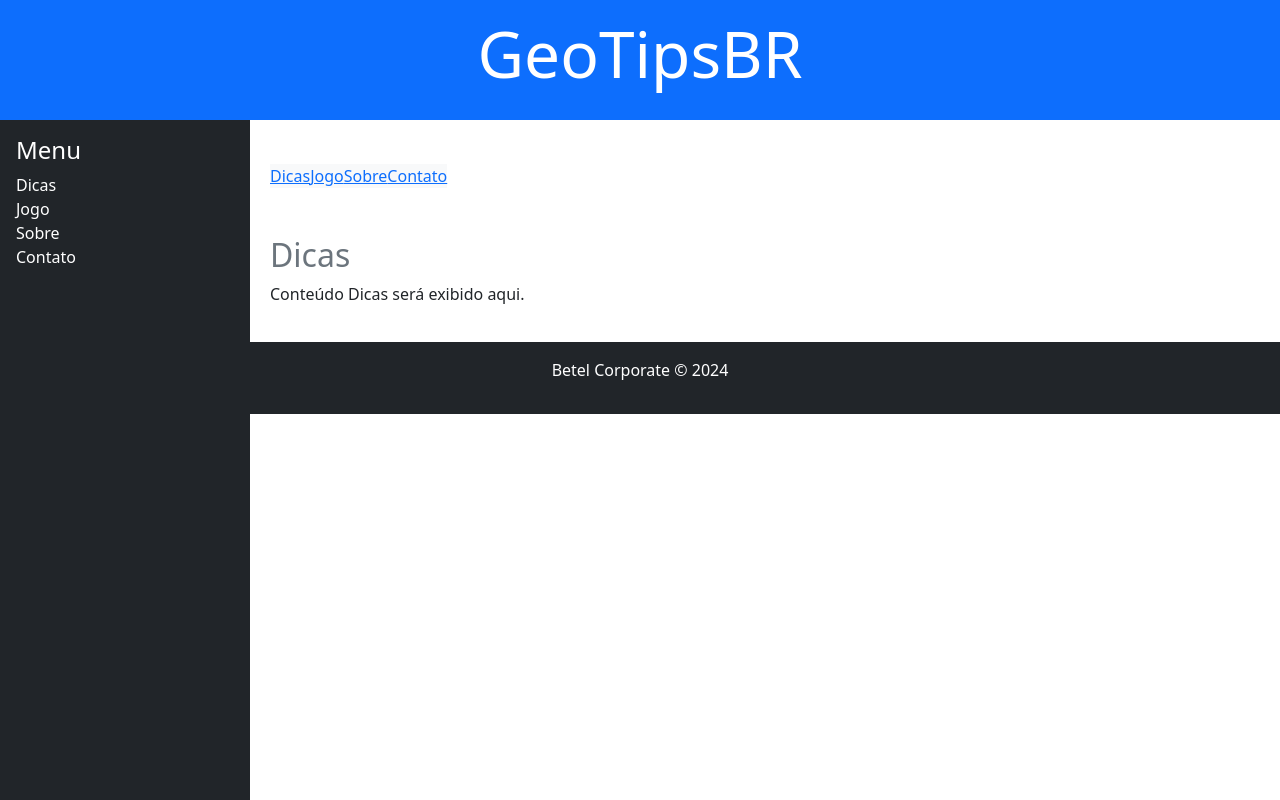
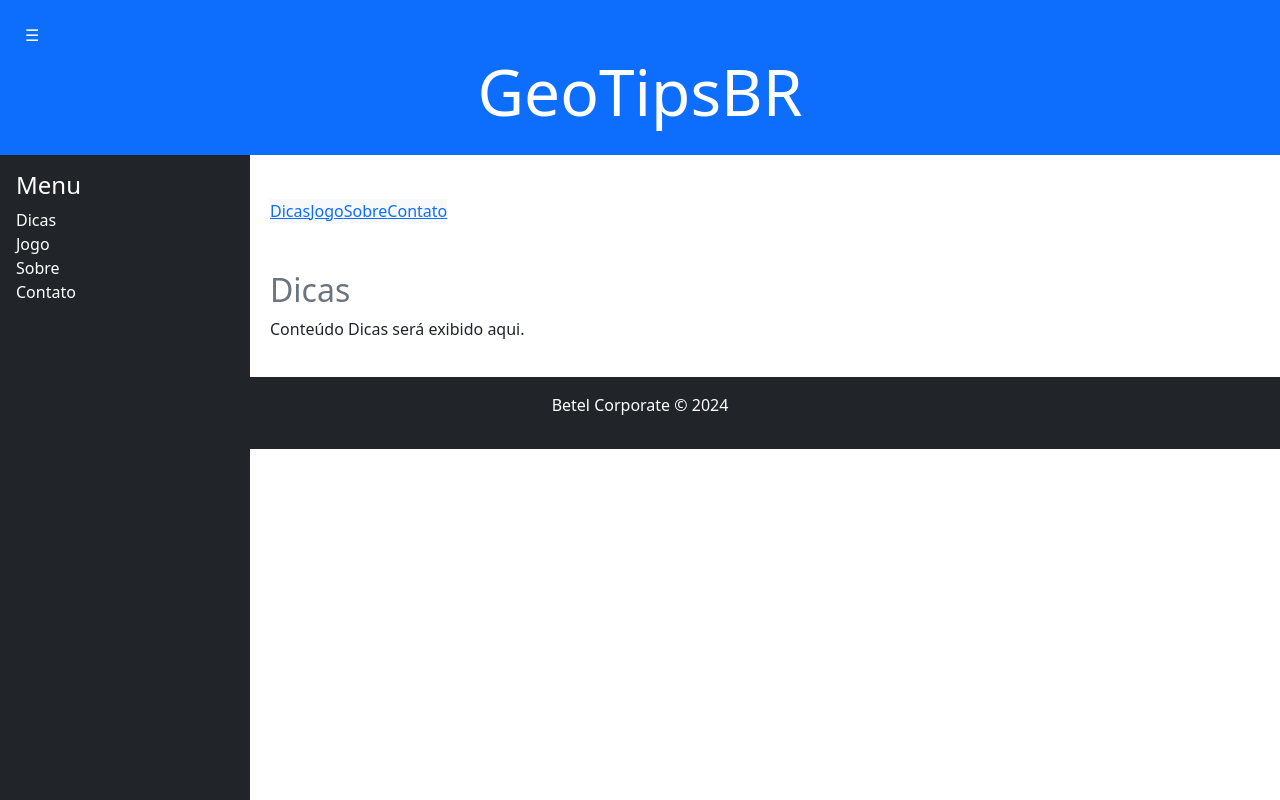
Before and after one commit to JoaoGuilhermeAlvesSantos/geotipsbr, a plain HTML site: page docs/index.html in a window 1280 px wide. Drawn offline with nearby package versions, Linux system fonts and the light colour scheme.

Commit message:
Atualização do deploy: 2024-11-05 22:04:10

```diff
--- a/docs/css/style.css
+++ b/docs/css/style.css
@@ -1,25 +1 @@
 /* css/style.css */
-header {
-    min-height: 100px;
-}
-
-/* Ajuste o padding conforme o tamanho da tela */
-@media (max-width: 576px) {
-    header {
-        min-height: 80px; /*telas pequenas*/
-    }
-}
-
-@media (min-width: 768px) {
-    header {
-        min-height: 120px; /*telas médias*/
-    }
-}
-
-/* para o body ocupar a tela inteira */
-body, html {
-    width: 100%;
-    height: 100%;
-    margin: 0; /* Remove margens padrão */
-    padding: 0; /* Remove padding padrão */
-}
--- a/docs/index.html
+++ b/docs/index.html
@@ -15,6 +15,7 @@
     <!-- Cabeçalho -->
     <header class="bg-primary text-white py-3">
         <div class="container-fluid">
+             <button class="btn btn-primary d-block" id="toggleButton">☰</button>
             <div class="row justify-content-center">
                 <div class="col-12">
                     <h1 class="text-center display-3">GeoTipsBR</h1>
@@ -27,7 +28,7 @@
     <div class="d-flex">
         <!-- Sidebar -->
         <div class="sidebar bg-dark text-white p-3 position-fixed" id="sidebar" style="width: 250px; height: 100vh; left: 0;">
-            <h4 class="text-white">Menu</h4>
+                 <h4 class="text-white">Menu</h4>
             <ul class="list-unstyled">
                 <li><a href="#dicas" onclick="navigateTo('Dicas')" class="text-white text-decoration-none">Dicas</a></li>
                 <li><a href="#jogo" onclick="navigateTo('Jogo')" class="text-white text-decoration-none">Jogo</a></li>
@@ -40,7 +41,6 @@
         <div class="content ms-auto" style="margin-left: 250px; padding: 20px; width: calc(100% - 250px);">
             <!-- Navegação -->
             <div class="d-flex justify-content-between mb-4">
-                <button class="btn btn-primary d-lg-none" id="toggleButton">☰</button>
                 <nav class="nav justify-content-center bg-light my-4 d-none d-lg-flex">
                     <a href="#dicas" onclick="navigateTo('Dicas')" class="tt">Dicas</a>
                     <a href="#jogo" onclick="navigateTo('Jogo')" class="tt">Jogo</a>
```
